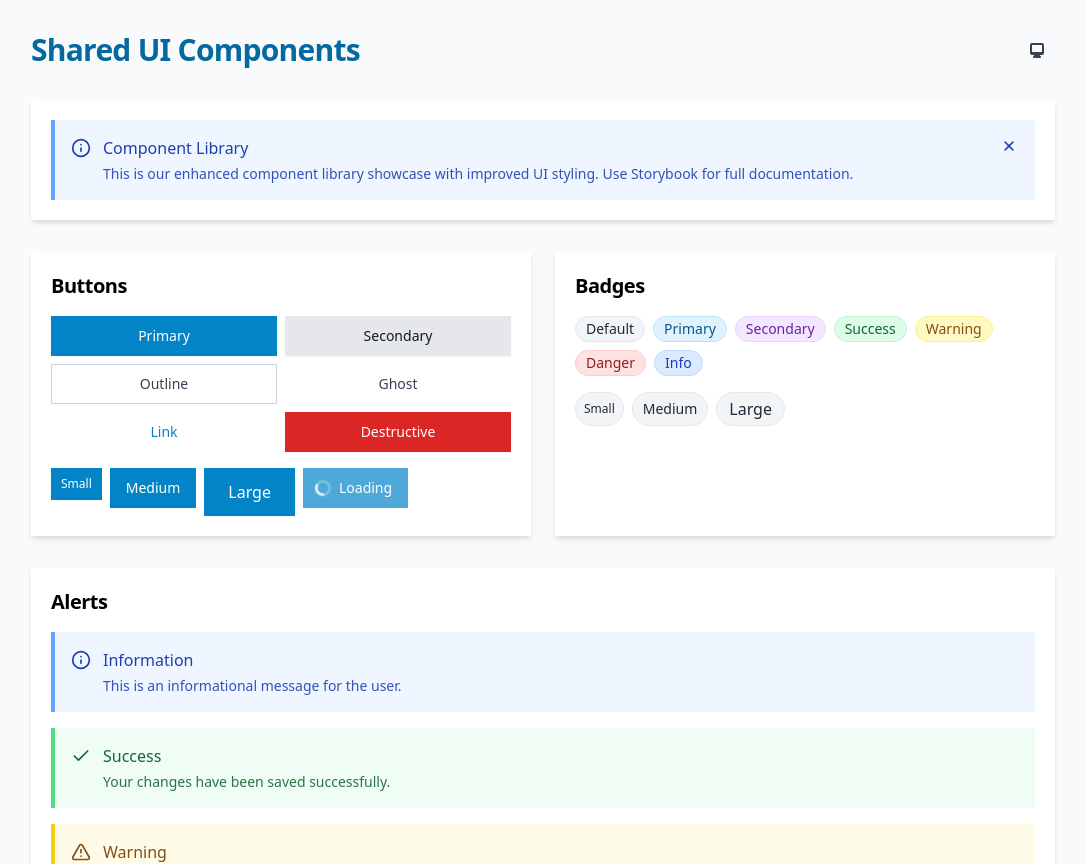
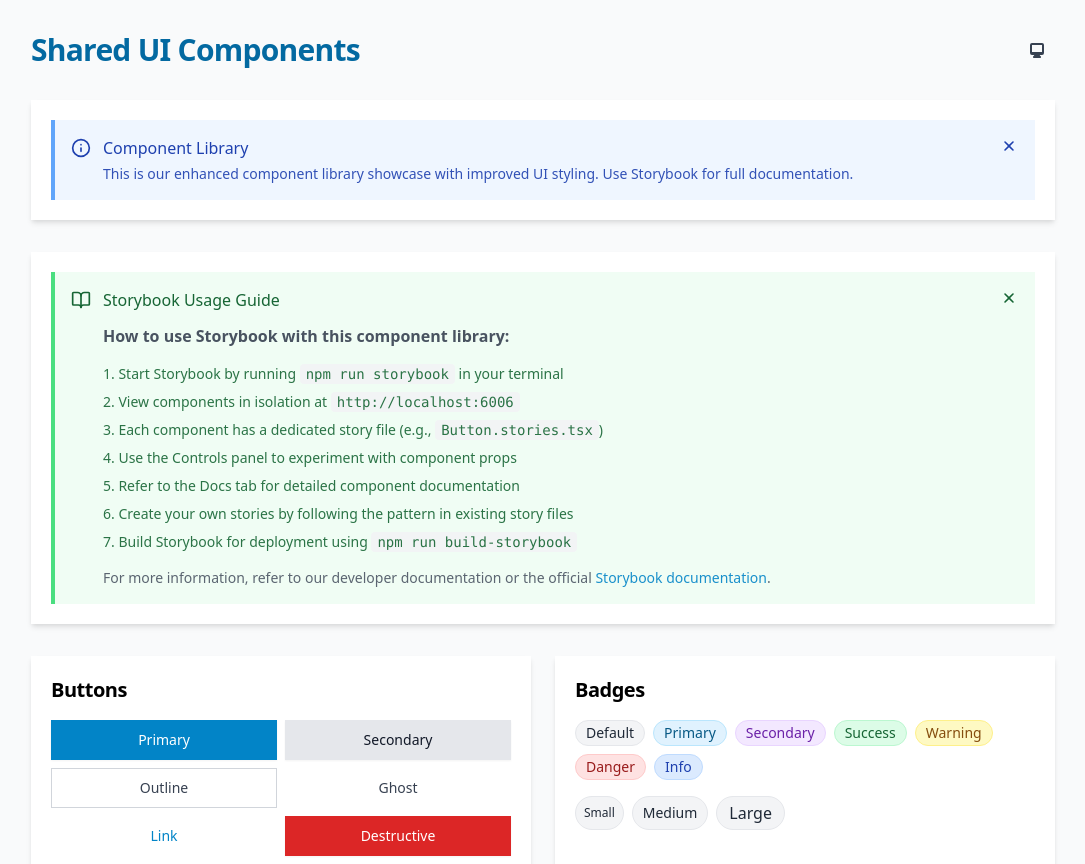
Before and after one commit to bibekgp53/shared-ui, a React (Vite) app: page / in a window 1280 px wide. Shown: the top 864 px of the page, without its empty margins (97-1182 px from the left). Built offline with nearby package versions, Linux system fonts and the light colour scheme.

Commit message:
Add Storybook usage information
Include Storybook usage instructions in the App page.

```diff
--- a/src/App.tsx
+++ b/src/App.tsx
@@ -1,10 +1,11 @@
 
 import React, { useState } from 'react';
 import { Button, Card, CardHeader, CardTitle, CardContent, CardFooter, Alert, Badge, Input, Text, Heading, ThemeToggle } from './components';
-import { CheckIcon, InfoIcon, AlertTriangleIcon, XCircleIcon } from 'lucide-react';
+import { CheckIcon, InfoIcon, AlertTriangleIcon, XCircleIcon, BookOpenIcon } from 'lucide-react';
 
 const App = () => {
   const [isAlertVisible, setIsAlertVisible] = useState(true);
+  const [isStorybookGuideVisible, setIsStorybookGuideVisible] = useState(true);
 
   return (
     <div className="min-h-screen p-4 md:p-8 bg-gray-50 dark:bg-gray-900 transition-colors duration-200">
@@ -23,6 +24,35 @@ const App = () => {
               onClose={() => setIsAlertVisible(false)}
             >
               This is our enhanced component library showcase with improved UI styling. Use Storybook for full documentation.
+            </Alert>
+          </Card>
+        )}
+
+        {isStorybookGuideVisible && (
+          <Card className="mb-8" variant="elevated">
+            <Alert
+              title="Storybook Usage Guide"
+              variant="success"
+              icon={<BookOpenIcon className="h-5 w-5" />}
+              onClose={() => setIsStorybookGuideVisible(false)}
+            >
+              <div className="space-y-4 pt-2">
+                <Text>
+                  <strong>How to use Storybook with this component library:</strong>
+                </Text>
+                <ol className="list-decimal list-inside space-y-2">
+                  <li>Start Storybook by running <code className="bg-gray-100 dark:bg-gray-800 px-1.5 py-0.5 rounded">npm run storybook</code> in your terminal</li>
+                  <li>View components in isolation at <code className="bg-gray-100 dark:bg-gray-800 px-1.5 py-0.5 rounded">http://localhost:6006</code></li>
+                  <li>Each component has a dedicated story file (e.g., <code className="bg-gray-100 dark:bg-gray-800 px-1.5 py-0.5 rounded">Button.stories.tsx</code>)</li>
+                  <li>Use the Controls panel to experiment with component props</li>
+                  <li>Refer to the Docs tab for detailed component documentation</li>
+                  <li>Create your own stories by following the pattern in existing story files</li>
+                  <li>Build Storybook for deployment using <code className="bg-gray-100 dark:bg-gray-800 px-1.5 py-0.5 rounded">npm run build-storybook</code></li>
+                </ol>
+                <Text className="text-sm text-gray-600 dark:text-gray-400 mt-2">
+                  For more information, refer to our developer documentation or the official <a href="https://storybook.js.org/docs/react/get-started/introduction" target="_blank" rel="noopener noreferrer" className="text-brand-600 dark:text-brand-400 hover:underline">Storybook documentation</a>.
+                </Text>
+              </div>
             </Alert>
           </Card>
         )}
```
